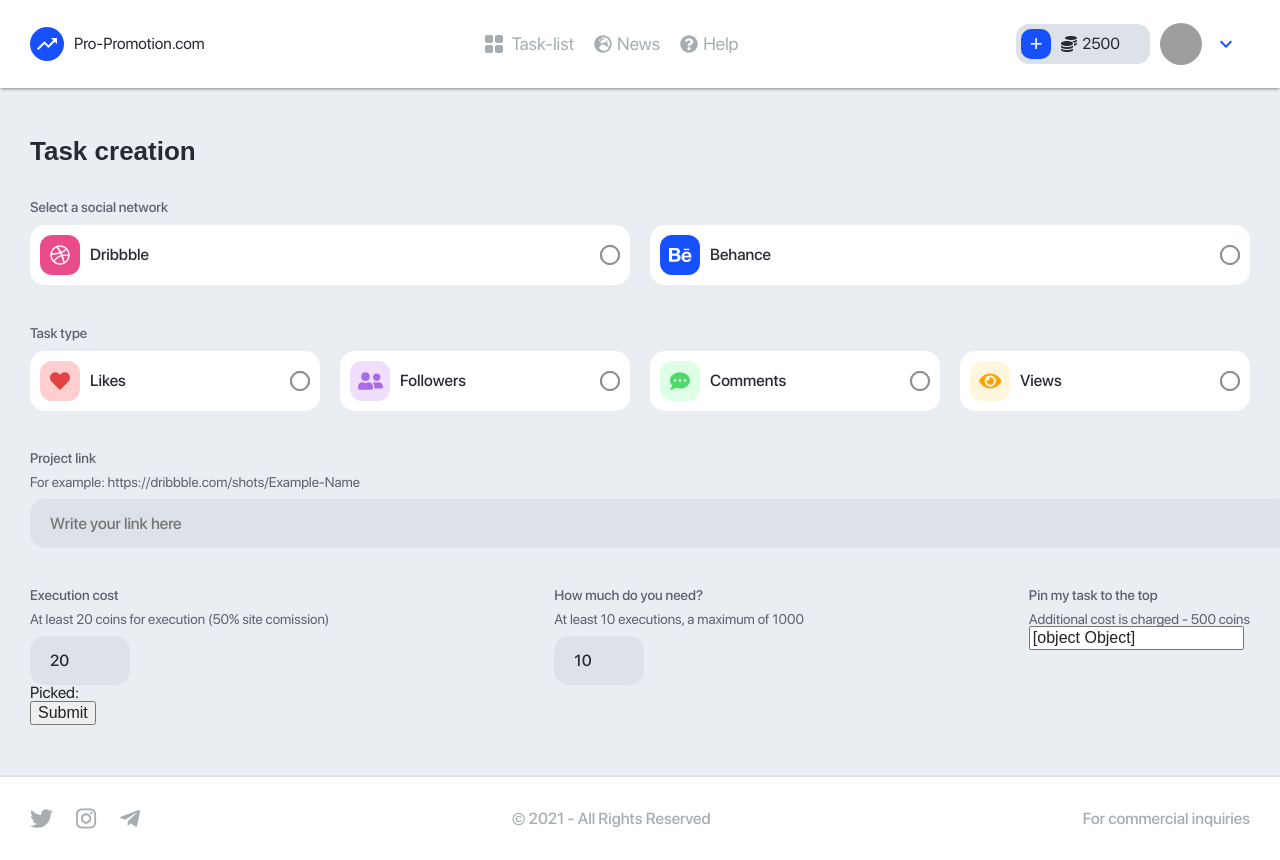
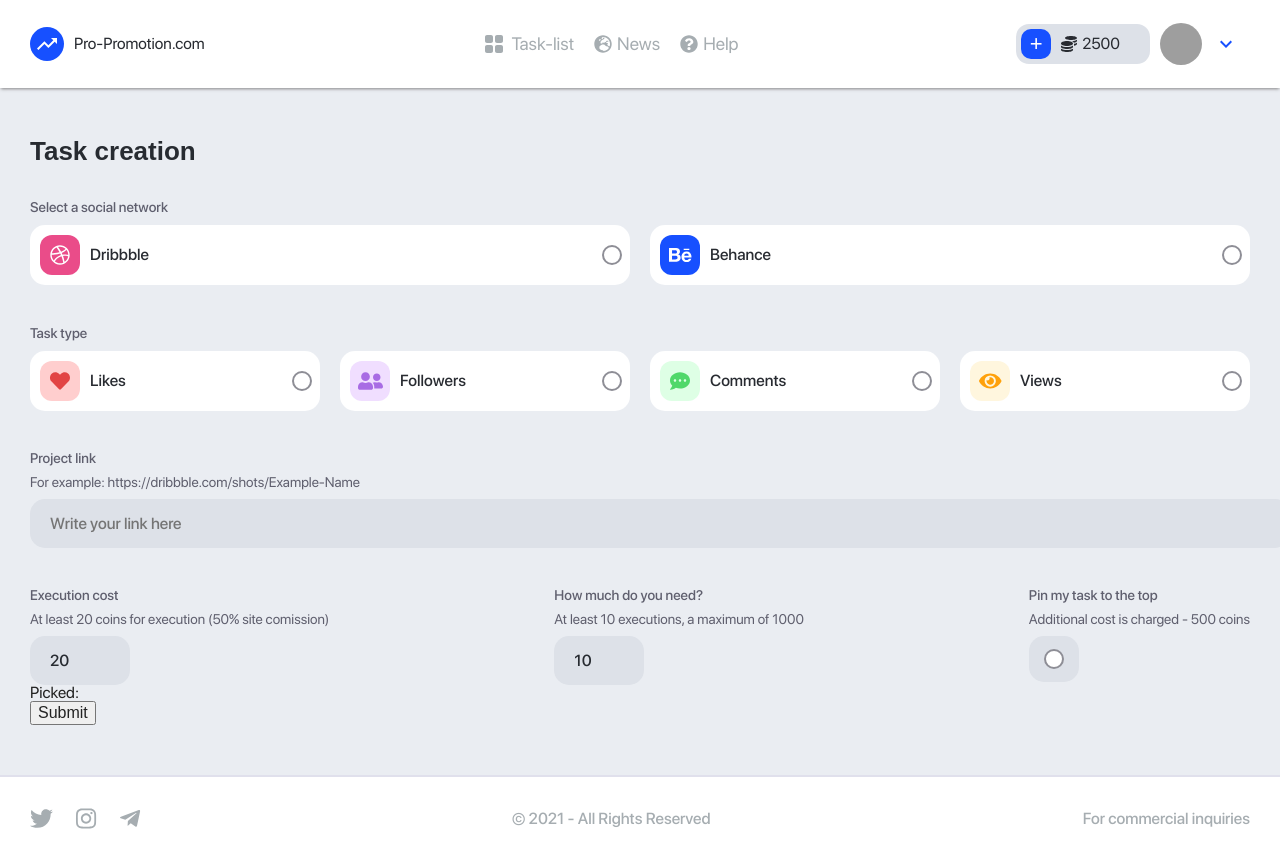
Before and after one commit to Sabjeslav/fm-2021-1-group-1-promotion, a React (Create React App) app: page /newtask in a window 1280 px wide. Built offline with nearby package versions, Linux system fonts and the light colour scheme; grey boxes are pictures that could not be loaded; a web font is replaced by a local one.

Commit message:
Finalized Task creation checkbox style

```diff
--- a/src/App.js
+++ b/src/App.js
@@ -1,11 +1,10 @@
-import React, { useState, useContext, useEffect } from 'react';
+import React from 'react';
 import { BrowserRouter, Switch, Route, Redirect } from 'react-router-dom';
 import { useReducerLoader } from './hooks/index';
 import Header from './components/Header';
 import Container from './components/Container';
 import Footer from './components/Footer';
 import { usersListReducer, userReducer, tasksReducer } from 'reducers';
-import cx from 'classnames';
 
 import './common/styles/reset.css';
 import './common/styles/fonts.sass';
@@ -19,8 +18,6 @@ import {
 import TaskListPage from './pages/TaskListPage';
 import CreateTaskPage from './pages/CreateTaskPage';
 import MyProfilePage from './pages/MyProfilePage';
-import useTheme from 'hooks/useTheme';
-import { CONSTANTS } from './constants/index';
 
 function App () {
   const [user, userDispatch] = useReducerLoader(userReducer, {
--- a/src/components/CreationPage/CreationPage.module.sass
+++ b/src/components/CreationPage/CreationPage.module.sass
@@ -45,10 +45,10 @@
   color: var(--textColor)
 
 .checkBox
-  width: 20px
-  height: 20px
+  width: 10px
+  height: 10px
   position: relative
-  background-color: var(--taskContainerColor)
+  border: none
   &::before
     content: ''
     position: absolute
@@ -64,6 +64,7 @@
     background-position: center center
     background-size: 70% 70%
     background-color: var(--taskContainerColor)
+    transform: translateY(-5px) translateX(-8px)
   &:checked
     &::before
       background-color: #50D86A
@@ -98,3 +99,42 @@
 
 .numInput
   width: 20%
+
+.checkboxWrapper
+  display: flex
+  justify-content: center
+  align-items: center
+  background-color: var(--createBtnAndInputBgColor)
+  display: inline-block
+  padding: 15px 20px
+  margin-top: 10px
+  border-radius: 15px
+  cursor: pointer
+
+.pinToTopCheckBox
+  width: 10px
+  height: 10px
+  position: relative
+  border: none
+  outline: none
+  &::before
+    content: ''
+    position: absolute
+    display: block
+    width: 1em
+    height: 1em
+    flex-shrink: 0
+    flex-grow: 0
+    border: 2px solid #8E8E96
+    border-radius: 100%
+    margin-right: 0.5em
+    background-repeat: no-repeat
+    background-position: center center
+    background-size: 70% 70%
+    background-color: var(--taskContainerColor)
+    transform: translateY(-5px) translateX(-5px)
+  &:checked
+    &::before
+      background-color: #50D86A
+      border-color: #50D86A
+      background-image: url('../../common/img/check-solid.svg')
--- a/src/components/CreationPage/index.jsx
+++ b/src/components/CreationPage/index.jsx
@@ -19,9 +19,10 @@ function CreationPage () {
             projectLink: '',
             executionCost: 20,
             executionAmount: 10,
+            isPinned: false,
           }}
           onSubmit={async values => {
-            console.log(values)
+            console.log(values);
             alert(JSON.stringify(values));
           }}
         >
@@ -191,7 +192,14 @@ function CreationPage () {
                   >
                     Additional cost is charged - 500 coins
                   </div>
-                  <Field />
+
+                  <label className={style.checkboxWrapper}>
+                    <Field
+                      className={style.pinToTopCheckBox}
+                      name='isPinned'
+                      type='checkBox'
+                    />
+                  </label>
                 </div>
               </div>
 
```
